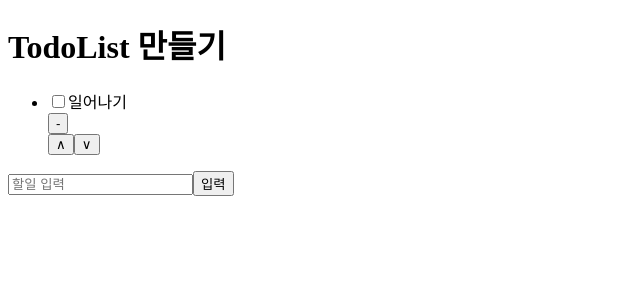
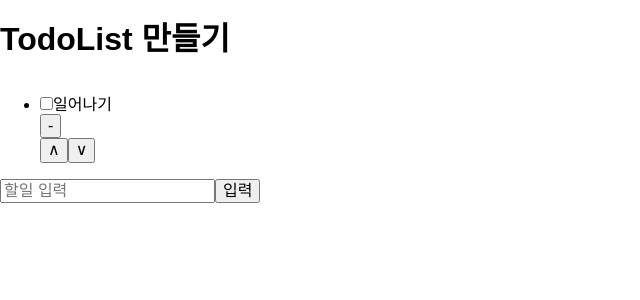
Before and after one commit to dmswl6310/React_Study, a React (Create React App) app: page / in a window 1280 px wide. Shown: the top 300 px of the page, without its empty margins (0-640 px from the left). Built offline with nearby package versions, Linux system fonts and the light colour scheme.

Commit message:
chore(css) : styled-component, normalize 적용

```diff
--- a/package.json
+++ b/package.json
@@ -13,6 +13,9 @@
     "react": "^17.0.2",
     "react-dom": "^17.0.2",
     "react-scripts": "4.0.3",
+    "styled-components": "^5.3.1",
+    "styled-normalize": "^8.0.7",
+    "styled-reset": "^4.3.4",
     "typescript": "^4.1.2",
     "web-vitals": "^1.0.1"
   },
@@ -39,5 +42,8 @@
       "last 1 firefox version",
       "last 1 safari version"
     ]
+  },
+  "devDependencies": {
+    "@types/styled-components": "^5.1.14"
   }
 }
--- /dev/null
+++ b/src/Todo_List/InputBox.tsx
@@ -0,0 +1,56 @@
+import { useRef } from "react";
+import styled from "styled-components";
+
+const InputBox = (props: {
+  curTodos: {
+    data: string;
+    checked: boolean;
+  }[];
+  handleTodos: React.Dispatch<
+    React.SetStateAction<
+      {
+        data: string;
+        checked: boolean;
+      }[]
+    >
+  >;
+}) => {
+  const inputRef = useRef<any>(null);
+
+  const handleClick = () => {
+    props.handleTodos([
+      ...props.curTodos,
+      { data: inputRef.current.value, checked: false },
+    ]);
+    inputRef.current.value = null;
+  };
+
+  const onKeyPress = (e: any) => {
+    if (e.key === "Enter") {
+      props.handleTodos([
+        ...props.curTodos,
+        { data: e.target.value, checked: false },
+      ]);
+      e.target.value = null;
+    }
+  };
+
+  return (
+    <InputContainer>
+      <input
+        type="text"
+        ref={inputRef}
+        onKeyPress={onKeyPress}
+        placeholder="할일 입력"
+      ></input>
+      <button onClick={handleClick}>입력</button>
+    </InputContainer>
+  );
+};
+
+export default InputBox;
+
+const InputContainer = styled.div`
+  display: flex;
+  flex-direction: row;
+`;
--- a/src/Todo_List/TodoList.tsx
+++ b/src/Todo_List/TodoList.tsx
@@ -1,4 +1,6 @@
 import { useState, useRef } from "react";
+import styled from "styled-components";
+import InputBox from "./InputBox";
 import ListElement from "./ListElement";
 
 const TodoList = () => {
@@ -9,32 +11,17 @@ const TodoList = () => {
     },
   ]);
 
-  const inputRef = useRef<any>(null);
-
-  const handleClick = () => {
-    setTodos([...todos, { data: inputRef.current.value, checked: false }]);
-    inputRef.current.value = null;
-  };
-
-  const onKeyPress = (e: any) => {
-    if (e.key === "Enter") {
-      setTodos([...todos, { data: e.target.value, checked: false }]);
-      e.target.value = null;
-    }
-  };
-
   return (
-    <>
+    <Total>
       <h1>TodoList 만들기</h1>
       <ListElement curTodos={todos} handleTodos={setTodos} />
-      <input
-        type="text"
-        ref={inputRef}
-        onKeyPress={onKeyPress}
-        placeholder="할일 입력"
-      ></input>
-      <button onClick={handleClick}>입력</button>
-    </>
+      <InputBox curTodos={todos} handleTodos={setTodos} />
+    </Total>
   );
 };
 export default TodoList;
+
+const Total = styled.div`
+  display: flex;
+  flex-direction: column;
+`;
--- a/src/index.tsx
+++ b/src/index.tsx
@@ -1,9 +1,11 @@
 import React from "react";
 import ReactDOM from "react-dom";
 import App from "./App";
+import { GlobalStyle } from "./styles/global-style";
 
 ReactDOM.render(
   <React.StrictMode>
+    <GlobalStyle />
     <App />
   </React.StrictMode>,
   document.getElementById("root")
--- /dev/null
+++ b/src/styles/global-style.ts
@@ -0,0 +1,241 @@
+import {createGlobalStyle } from 'styled-components';
+import { normalize } from 'styled-normalize'
+
+export const GlobalStyle = createGlobalStyle`
+  ${normalize}
+
+  html {
+  font-family: sans-serif; /* 1 */
+  -ms-text-size-adjust: 100%; /* 2 */
+  -webkit-text-size-adjust: 100%; /* 2 */
+}
+
+body {
+  margin: 0;
+}
+
+article,
+aside,
+details,
+figcaption,
+figure,
+footer,
+header,
+hgroup,
+main,
+menu,
+nav,
+section,
+summary {
+  display: block;
+}
+
+audio,
+canvas,
+progress,
+video {
+  display: inline-block; /* 1 */
+  vertical-align: baseline; /* 2 */
+}
+
+audio:not([controls]) {
+  display: none;
+  height: 0;
+}
+
+[hidden],
+template {
+  display: none;
+}
+
+a {
+  background-color: transparent;
+}
+
+a:active,
+a:hover {
+  outline: 0;
+}
+
+
+abbr[title] {
+  border-bottom: 1px dotted;
+}
+
+b,
+strong {
+  font-weight: bold;
+}
+
+dfn {
+  font-style: italic;
+}
+
+h1 {
+  font-size: 2em;
+  margin: 0.67em 0;
+}
+
+mark {
+  background: #ff0;
+  color: #000;
+}
+
+small {
+  font-size: 80%;
+}
+
+sub,
+sup {
+  font-size: 75%;
+  line-height: 0;
+  position: relative;
+  vertical-align: baseline;
+}
+
+sup {
+  top: -0.5em;
+}
+
+sub {
+  bottom: -0.25em;
+}
+
+img {
+  border: 0;
+}
+
+/**
+ * Correct overflow not hidden in IE 9/10/11.
+ */
+
+svg:not(:root) {
+  overflow: hidden;
+}
+
+figure {
+  margin: 1em 40px;
+}
+
+
+hr {
+  -moz-box-sizing: content-box;
+  box-sizing: content-box;
+  height: 0;
+}
+
+pre {
+  overflow: auto;
+}
+
+code,
+kbd,
+pre,
+samp {
+  font-family: monospace, monospace;
+  font-size: 1em;
+}
+
+button,
+input,
+optgroup,
+select,
+textarea {
+  color: inherit; /* 1 */
+  font: inherit; /* 2 */
+  margin: 0; /* 3 */
+}
+
+button {
+  overflow: visible;
+}
+
+button,
+select {
+  text-transform: none;
+}
+
+button,
+html input[type="button"], /* 1 */
+input[type="reset"],
+input[type="submit"] {
+  -webkit-appearance: button; /* 2 */
+  cursor: pointer; /* 3 */
+}
+
+
+button[disabled],
+html input[disabled] {
+  cursor: default;
+}
+
+
+
+button::-moz-focus-inner,
+input::-moz-focus-inner {
+  border: 0;
+  padding: 0;
+}
+
+input {
+  line-height: normal;
+}
+
+
+
+input[type="checkbox"],
+input[type="radio"] {
+  box-sizing: border-box; /* 1 */
+  padding: 0; /* 2 */
+}
+
+
+input[type="number"]::-webkit-inner-spin-button,
+input[type="number"]::-webkit-outer-spin-button {
+  height: auto;
+}
+
+input[type="search"] {
+  -webkit-appearance: textfield; /* 1 */
+  -moz-box-sizing: content-box;
+  -webkit-box-sizing: content-box; /* 2 */
+  box-sizing: content-box;
+}
+
+input[type="search"]::-webkit-search-cancel-button,
+input[type="search"]::-webkit-search-decoration {
+  -webkit-appearance: none;
+}
+
+
+fieldset {
+  border: 1px solid #c0c0c0;
+  margin: 0 2px;
+  padding: 0.35em 0.625em 0.75em;
+}
+
+legend {
+  border: 0; /* 1 */
+  padding: 0; /* 2 */
+}
+
+textarea {
+  overflow: auto;
+}
+
+
+optgroup {
+  font-weight: bold;
+}
+
+
+table {
+  border-collapse: collapse;
+  border-spacing: 0;
+}
+
+td,
+th {
+  padding: 0;
+}
+`
```
Also changed, not shown: 2 other files (tests, documents, lock files or other folders).
